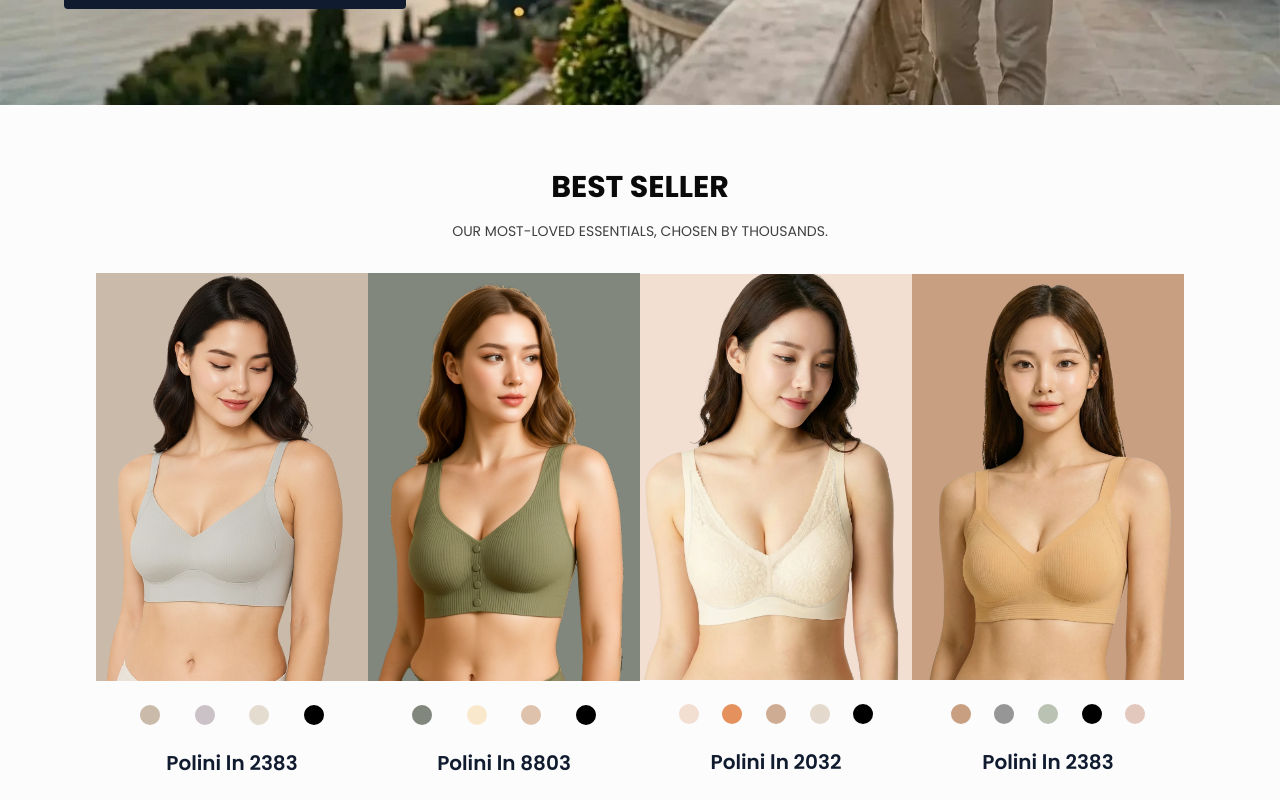
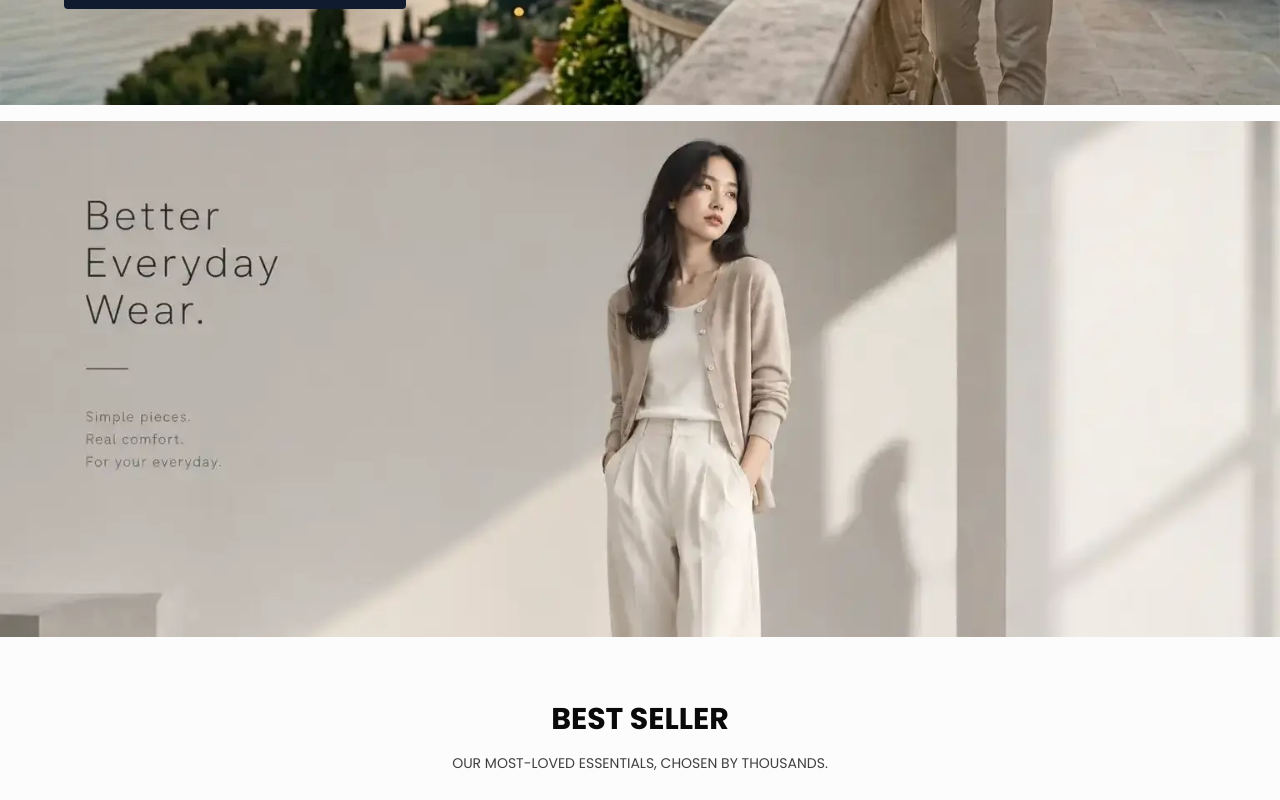
Before and after one commit to Mikelolpo10/Avora-E-Commerce, a React (Vite) app in the folder Frontend/: page / in a window 1280 px wide. Shown: the part 560-1360 px from the top of the page. Built offline with nearby package versions, Linux system fonts and the light colour scheme; no server answers.

Commit message:
Add another ads for homepage

```diff
--- a/Frontend/src/pages/homepage/Homepage.tsx
+++ b/Frontend/src/pages/homepage/Homepage.tsx
@@ -2,6 +2,7 @@
 import Reviews from "./Reviews";
 import TopSeller from "./TopSeller";
 import ProductCategories from "./ProductCategories";
+import ads_1 from '@/assets/ads_1.webp'
 import mainAds from '@/assets/main_ads.webp'
 import blibli from '@/assets/logo/blibli.webp'
 import tokopedia from '@/assets/logo/tokopedia.webp'
@@ -9,9 +10,8 @@
 
 export default function Homepage() {
   return (
-    <>
     <div className="mt-16 w-full flex flex-col bg-gray">
-        <section className="relative w-full flex min-w-0 min-h-0">
+      <section className="relative mb-4 w-full flex min-w-0 min-h-0">
         <img
           src={mainAds}
           alt="main_ads"
@@ -33,6 +33,17 @@
         </div>
         {/* Tambah cta ke page categories */}
       </section>
+
+      <div>
+        <img
+          src={ads_1}
+          alt="main_ads"
+          loading="lazy"
+          className="w-full"
+          height={600}
+          width={2000}
+        />
+      </div>
 
       <TopSeller />
 
@@ -57,7 +68,5 @@
         </div>
       </section>
     </div>
-
-    </>
   )
 }
```
Also changed, not shown: Frontend/src/assets/ads_1.webp (added). Lines whose indentation alone changed are shown as unchanged.
